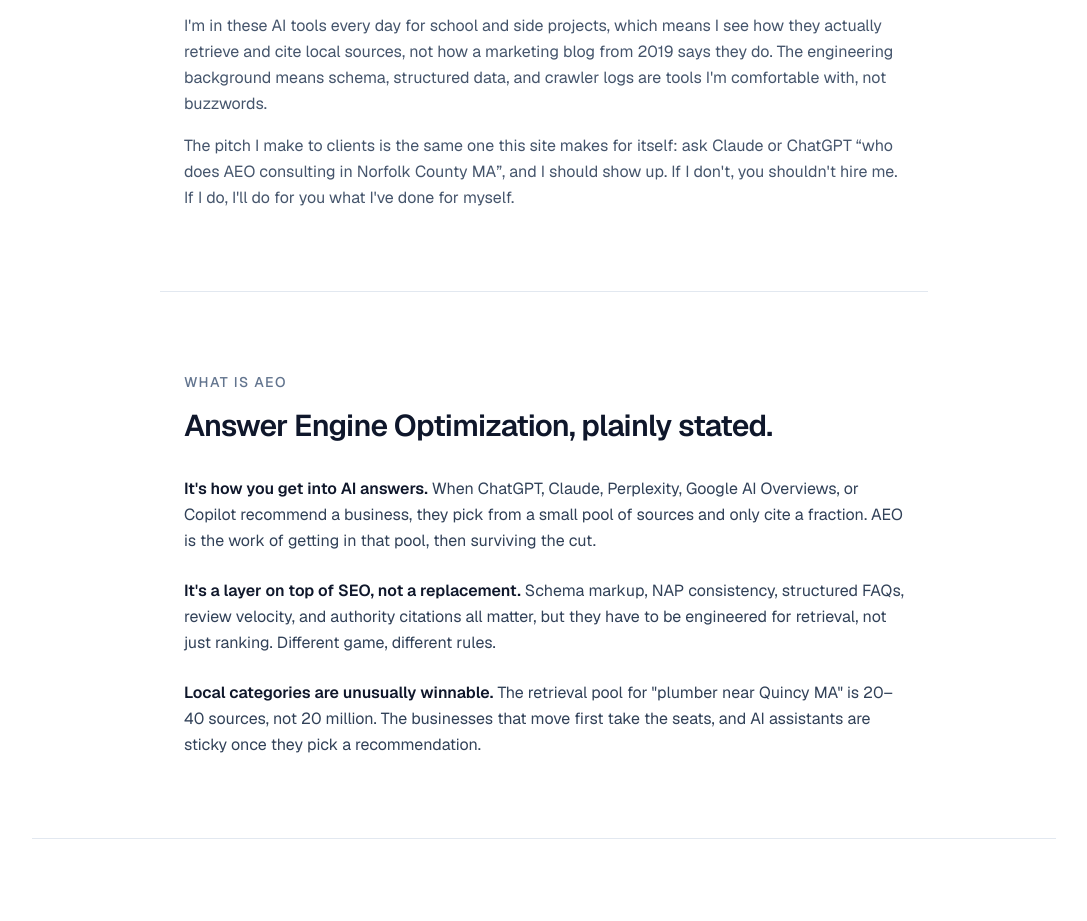
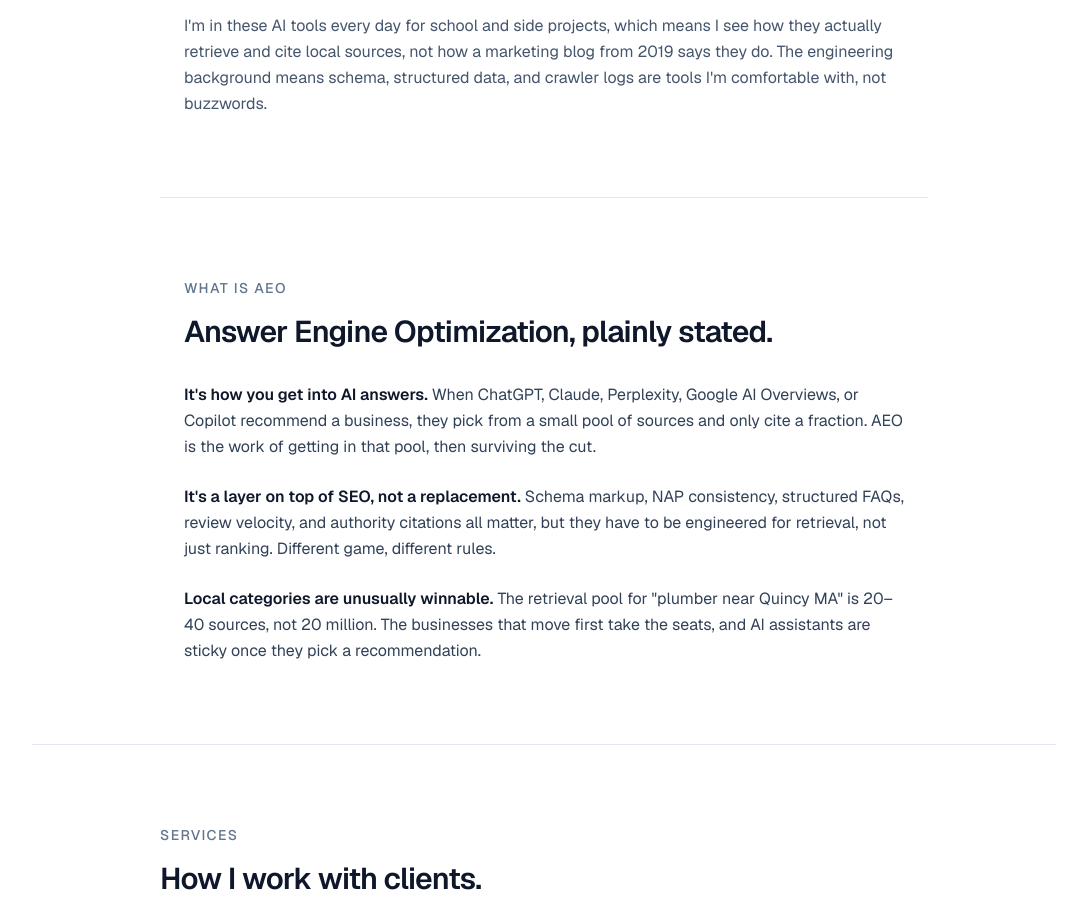
Before and after one commit to dawsonrose20/dawsonrose-aeo, a Next.js app: page / in a window 1280 px wide. Shown: the part 920-1841 px from the top of the page, without its empty margins (96-1183 px from the left). Built offline with nearby package versions, Linux system fonts and the light colour scheme.

Commit message:
Deleted False Claim.tsx

```diff
--- a/app/page.tsx
+++ b/app/page.tsx
@@ -199,13 +199,6 @@
             The engineering background means schema, structured data, and
             crawler logs are tools I&apos;m comfortable with, not buzzwords.
           </p>
-          <p className="text-base text-slate-600 leading-relaxed mt-4">
-            The pitch I make to clients is the same one this site makes for
-            itself: ask Claude or ChatGPT &ldquo;who does AEO consulting in{" "}
-            {SITE.regionShort} MA&rdquo;, and I should show up. If I
-            don&apos;t, you shouldn&apos;t hire me. If I do, I&apos;ll do for
-            you what I&apos;ve done for myself.
-          </p>
         </section>
 
         {/* What is AEO */}
```
